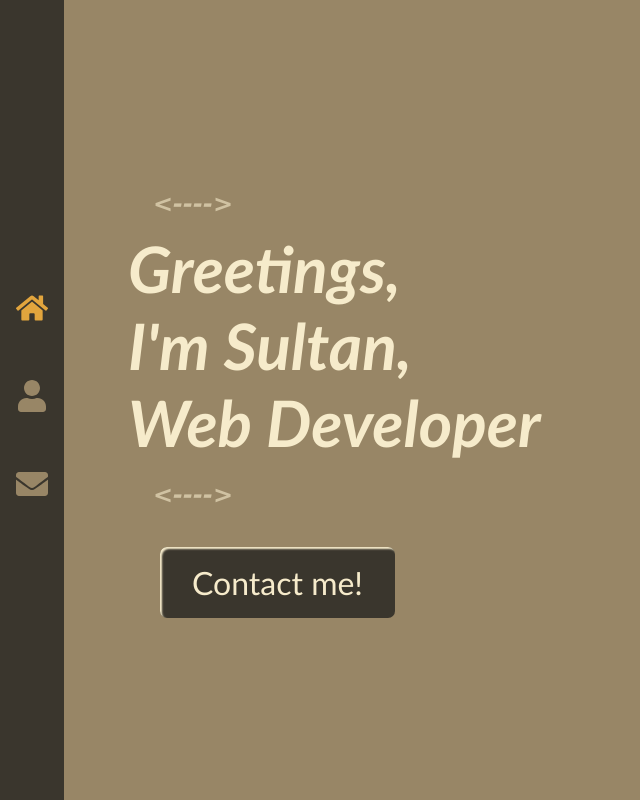
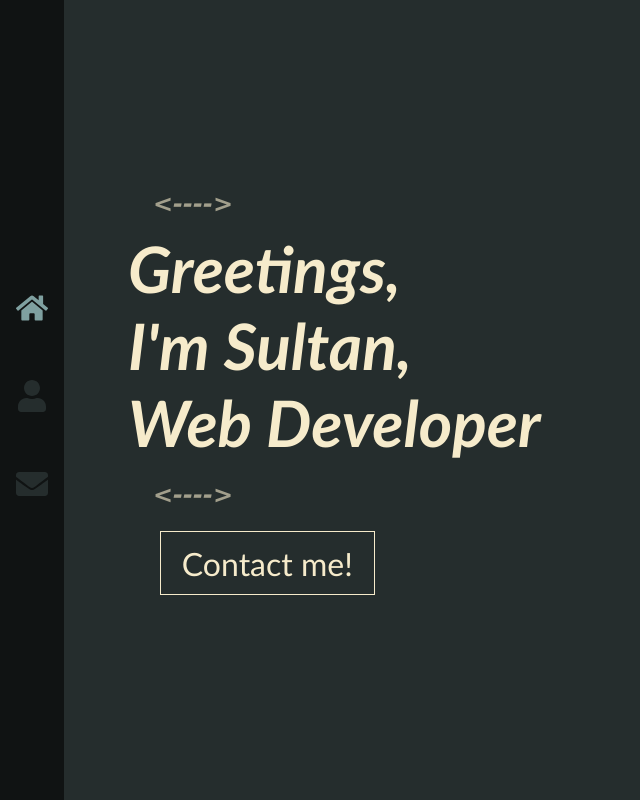
Before and after one commit to memp4/business-card, a React (Create React App) app: page / in a window 1280 px wide. Shown: the whole page, without its empty margins (0-640 px from the left). Built offline with nearby package versions, Linux system fonts and the light colour scheme.

Commit message:
Changed palette and button

```diff
--- a/src/components/Button/index.jsx
+++ b/src/components/Button/index.jsx
@@ -6,8 +6,7 @@ const Button = () => {
     //It should contain child prop instead certain elements
     return (
         <div className="button">
-            <span>Contact me!</span>
-            <span>Click on me!</span>
+            Contact me!
         </div>
     );
 };
--- a/src/components/Button/index.scss
+++ b/src/components/Button/index.scss
@@ -7,34 +7,14 @@
     margin-left: 2rem;
     animation-name: fadeIn;
     animation-duration: 1.5s;
-    transition: transform 0.3s;
-
-    span {
-        padding: 1rem 2rem;
-        border-radius: 7px;
-        display: block;
-        position: absolute;
-        box-shadow: inset 2px 2px 2px;
-    }
-
-    span:nth-child(1) {
-        background-color: $dark-color;
-        color: $light-color;
-    }
-
-    span:nth-child(2) {
-        background-color: $primary-color;
-        color: $dark-color;
-        transform: scaleY(0);
-        transform-origin: top;
-        transition: transform 0.4s ease;
-    }
+    transition: all 0.3s;
+    border: 1px solid $light-color;
+    color: $light-color;
+    padding: 0.7rem 1.3rem;
 
     &:hover {
         cursor: pointer;
-
-        span:nth-child(2) {
-            transform: scaleY(1);
-        }
+        background-color: $light-color;
+        color: $dark-color;
     }
 }
--- a/src/scss/_variables.scss
+++ b/src/scss/_variables.scss
@@ -1,6 +1,12 @@
 // Colors
-$dark-color: #3a362d;
-$light-dark-color: #988666;
-$primary-color: #e2a53d;
+// $dark-color: #3a362d;
+// $light-dark-color: #988666;
+// $primary-color: #e2a53d;
+// $primary-light-color: #efc779;
+// $light-color: #f6ebcb;
+
+$dark-color: #101313;
+$light-dark-color: #252d2d;
+$primary-color: #7fa0a0;
 $primary-light-color: #efc779;
 $light-color: #f6ebcb;
```
